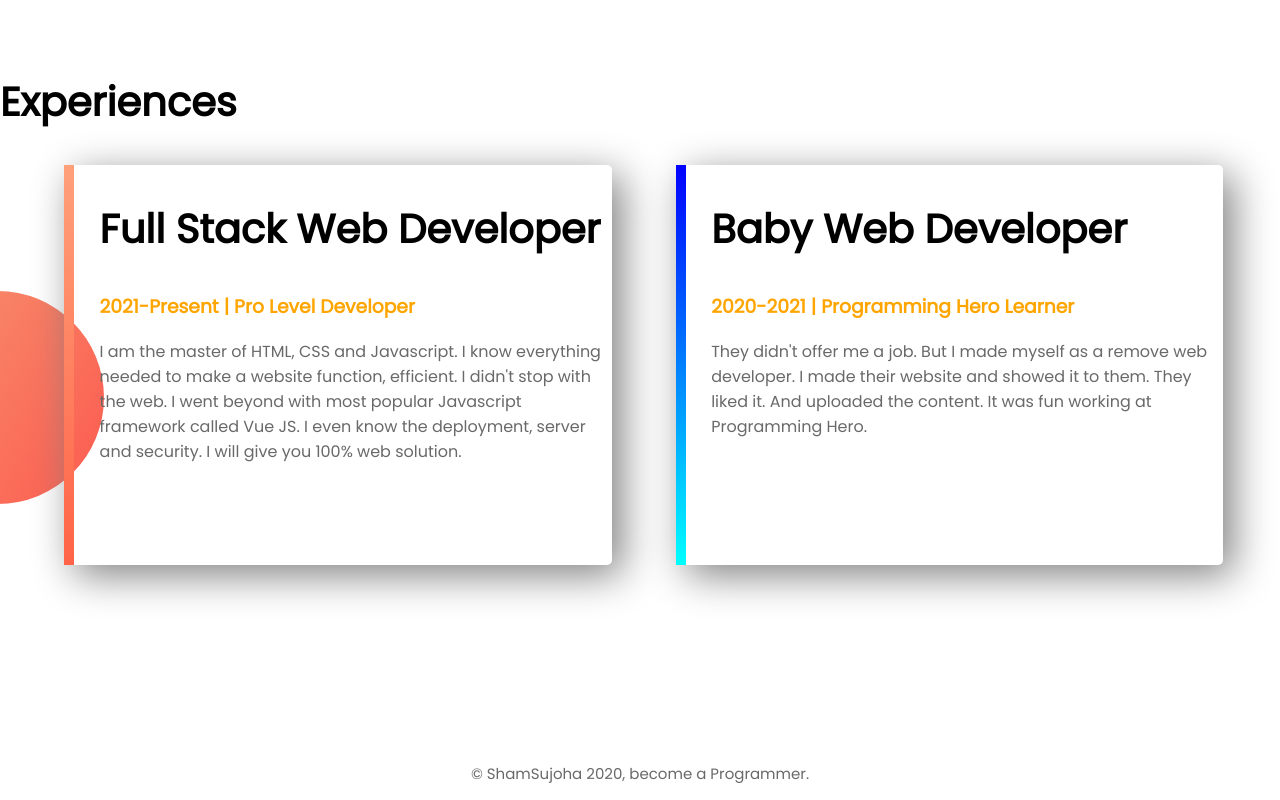
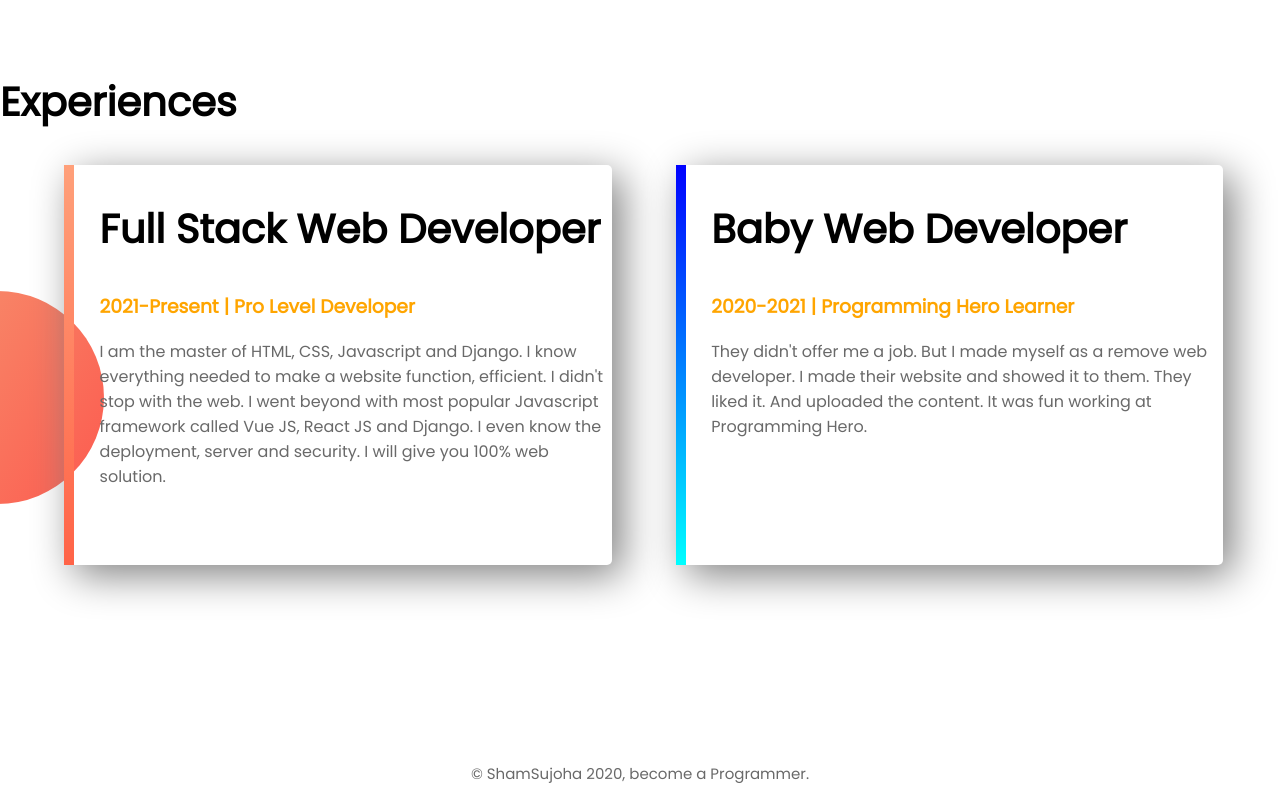
Before and after one commit to shamsujohasumon6099/web-portfolio, a plain HTML site: page index.html in a window 1280 px wide. Shown: the part 1261-2061 px from the top of the page. Drawn offline with Linux system fonts and the light colour scheme.

Commit message:
Finaly Finish my first ever websites

```diff
--- a/index.html
+++ b/index.html
@@ -46,9 +46,9 @@
         <div id="full-stack" class="half-width single-experience">
             <h2>Full Stack Web Developer</h2>
             <h3><span class="orange-highlight">2021-Present | Pro Level Developer</span></h3>
-            <p>I am the master of HTML, CSS and Javascript. I know everything needed to make a website function,
+            <p>I am the master of HTML, CSS, Javascript and Django. I know everything needed to make a website function,
                 efficient. I didn't stop with the web. I went beyond with most popular Javascript framework called Vue
-                JS. I even know the deployment, server and security. I will give you 100% web solution.</p>
+                JS, React JS and Django. I even know the deployment, server and security. I will give you 100% web solution.</p>
         </div>
         <div id="baby-web" class="half-width single-experience">
             <h2>Baby Web Developer</h2>
```
